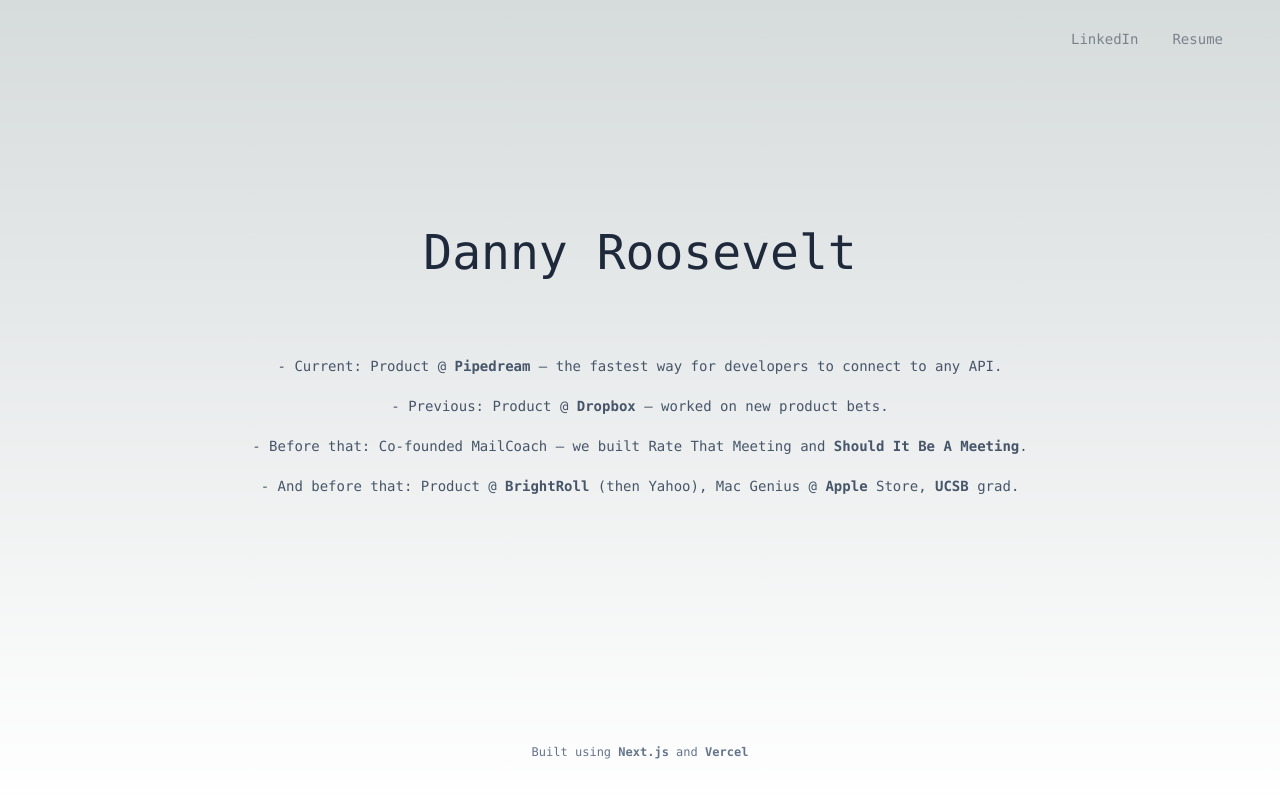
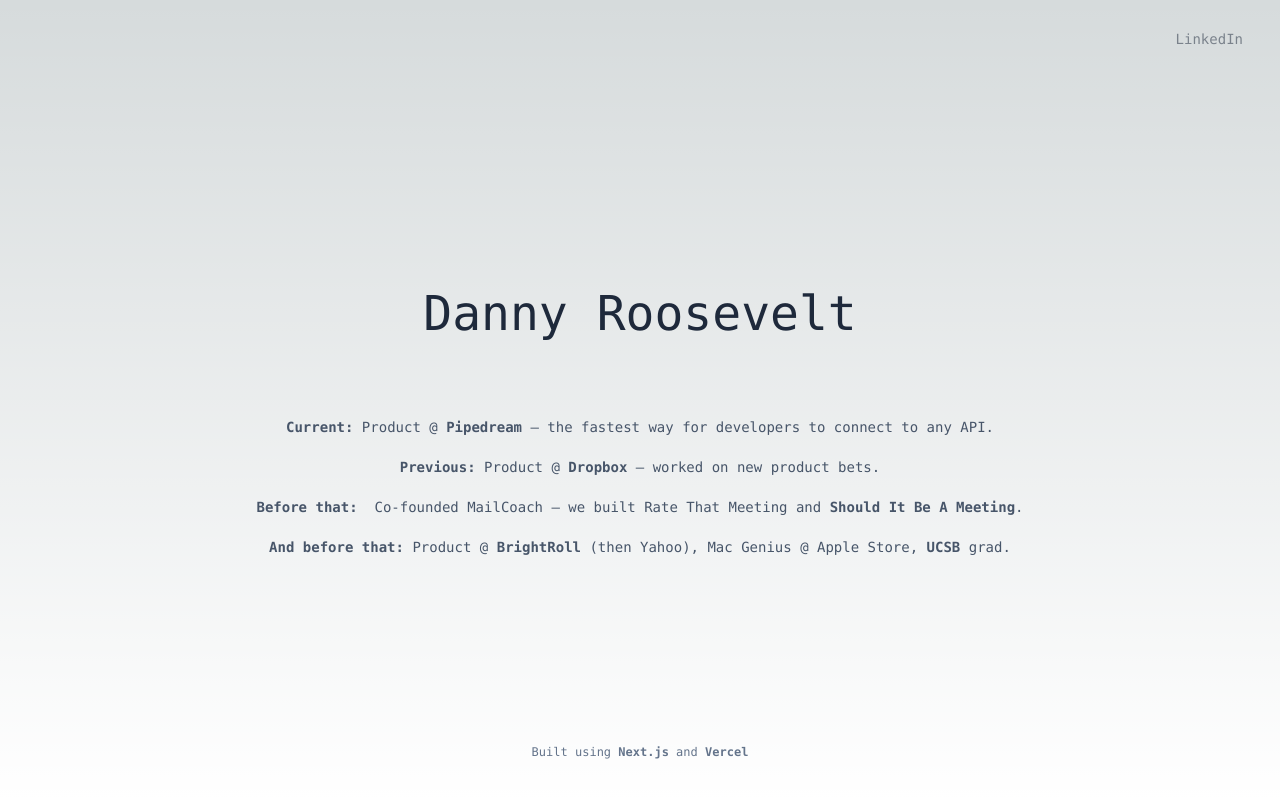
Before and after one commit to dannyroosevelt/dannyroosevelt-com, a Next.js app: page / in a window 1280 px wide. Built offline with nearby package versions, Linux system fonts and the light colour scheme.

Commit message:
Update page.tsx

```diff
--- a/src/app/page.tsx
+++ b/src/app/page.tsx
@@ -3,8 +3,8 @@ import CustomLink from "./CustomLink";
 export default function Home() {
   return (
     <main className="flex min-h-screen flex-col items-center justify-between pb-10 px-5 font-mono text-slate-800 dark:text-slate-400 dark:bg-slate-950">
-      <div className="z-10 max-w-5xl w-full items-right justify-between text-sm lg:flex">
-      <div className="fixed top-3 right-10 flex flex-col sm:flex-row w-full items-end justify-end bg-gradient-to-t from-white via-white dark:from-black dark:via-black static h-auto w-auto bg-none">
+      <div className="z-10 max-w-7xl w-full items-right justify-between text-sm lg:flex">
+      <div className="flex flex-col sm:flex-row w-full items-end justify-end bg-gradient-to-t from-white via-white dark:from-black dark:via-black static h-auto w-auto bg-none mt-3">
         <a
           href="https://www.linkedin.com/in/dannyroosevelt/"
           className="rounded-lg border border-transparent p-4 md:mb-100 transition-colors hover:border-gray-300 hover:bg-gray-100 hover:dark:border-neutral-700 hover:dark:bg-neutral-800/30"
@@ -15,7 +15,7 @@ export default function Home() {
             LinkedIn
           </p>
         </a>
-        <a
+        {/* <a
           href="/danny-roosevelt-resume.pdf"
           className="rounded-lg border border-transparent p-4 md:mb-100 transition-colors hover:border-gray-300 hover:bg-gray-100 hover:dark:border-neutral-700 hover:dark:bg-neutral-800/30"
           target="_blank"
@@ -24,10 +24,10 @@ export default function Home() {
           <p className={`m-0 max-w-[30ch] text-sm opacity-50 text-balance`}>
             Resume
           </p>
-        </a>
+        </a> */}
       </div>
       </div>
-      <div className="grid text-left sm:text-center w-full text-left">
+      <div className="grid text-left sm:text-center w-full text-left flex items-start mt-14">
         <div className="h-32">
           <h1 className={`text-5xl font-mono`}>
             Danny Roosevelt
@@ -35,30 +35,28 @@ export default function Home() {
         </div>
         <ul className="grid grid-flow-row auto-rows-max text-left sm:text-center font-regular text-sm dark:text-slate-400 text-slate-600">
           <li className="pb-5">
-            - Current: Product @&nbsp;
+            <strong>Current:&nbsp;</strong>Product @&nbsp;
             <CustomLink href="https://pipedream.com">Pipedream</CustomLink>
             &nbsp;— the fastest way for developers to connect to any API.
           </li>
           <li className="pb-5">
-            - Previous: Product @&nbsp;
+            <strong>Previous:&nbsp;</strong>Product @&nbsp;
             <CustomLink href="https://dropbox.com">
               Dropbox
             </CustomLink>
             &nbsp;— worked on new product bets.
           </li>
           <li className="pb-5">
-            - Before that: Co-founded MailCoach — we built Rate That Meeting and&nbsp;
+            <strong>Before that:&nbsp;</strong> Co-founded MailCoach — we built Rate That Meeting and&nbsp;
             <CustomLink href="https://shoulditbeameeting.com">
               Should It Be A Meeting
             </CustomLink>
             .
           </li>
           <li className="pb-5">
-            - And before that: Product @&nbsp;
+            <strong>And before that:&nbsp;</strong>Product @&nbsp;
             <CustomLink href="https://techcrunch.com/2014/11/11/confirmed-yahoo-acquires-brightroll/">BrightRoll</CustomLink>
-            &nbsp;(then Yahoo), Mac Genius @&nbsp;
-            <CustomLink href="https://www.apple.com/store">Apple</CustomLink>
-            &nbsp;Store,&nbsp;
+            &nbsp;(then Yahoo), Mac Genius @ Apple Store,&nbsp;
             <CustomLink href="https://www.ucsb.edu/">UCSB</CustomLink>
             &nbsp;grad.
           </li>
```
